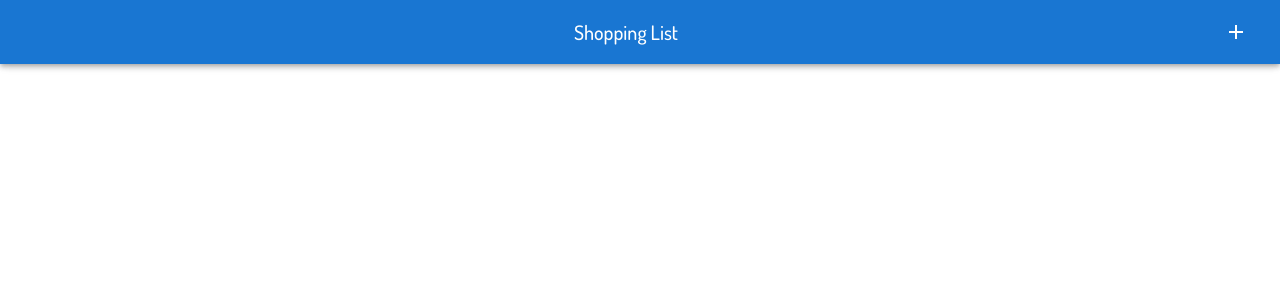
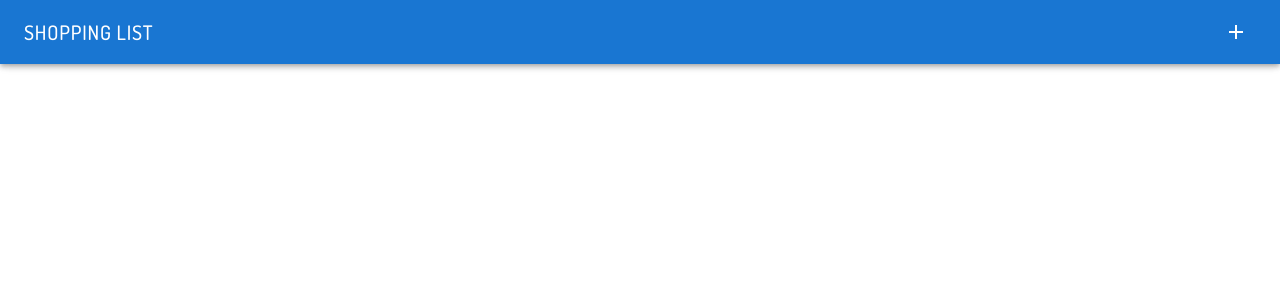
Before and after one commit to sjcuello/shopping-list-frontend, a React (Vite) app: page / in a window 1280 px wide. Shown: the top 300 px of the page. Built offline with nearby package versions, Linux system fonts and the light colour scheme; a web font is replaced by a local one.

Commit message:
Title navbar

```diff
--- a/src/components/navbar/styles.module.css
+++ b/src/components/navbar/styles.module.css
@@ -19,14 +19,10 @@
 
 
 .title {
-  flex-grow: 1;
-  display: none;
-}
-
-@media (min-width: 600px) {
-  .title {
-    display: block;
-  }
+  font-size: 2rem;
+  font-weight: 700;
+  letter-spacing: 0.05rem;
+  text-transform: uppercase;
 }
 
 .navButton {
```
